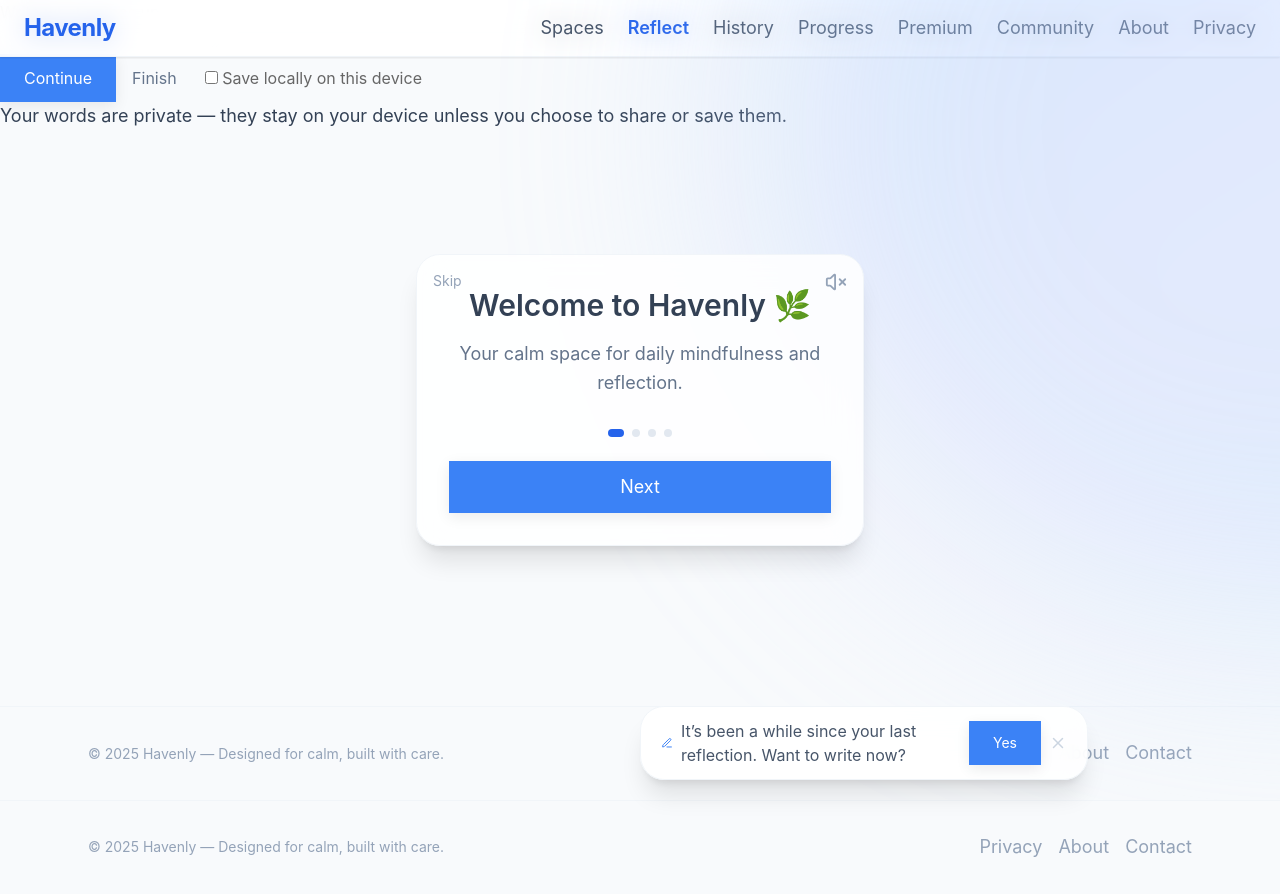
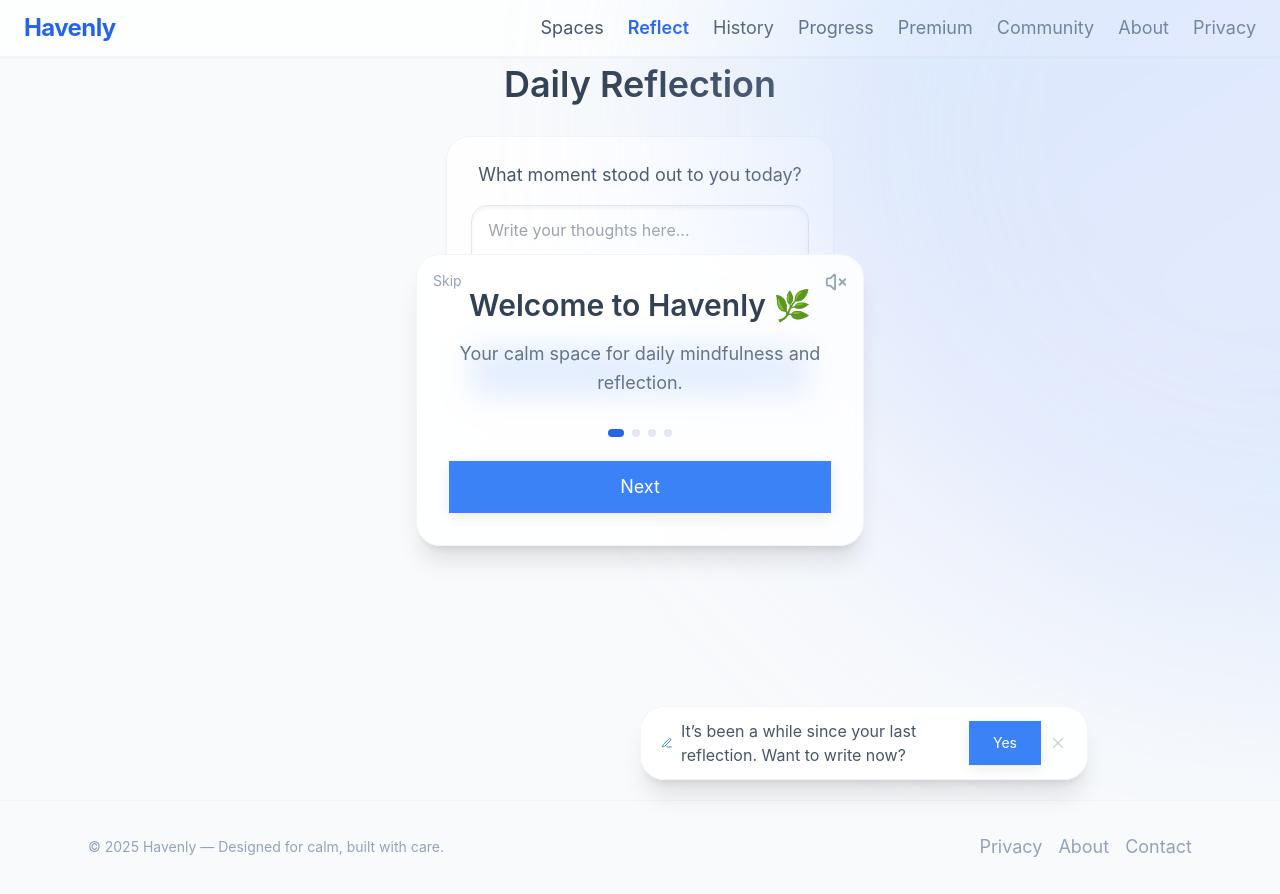
Before and after one commit to Khrboshi/havenly, a Next.js app: page /reflect in a window 1280 px wide. Built offline with nearby package versions, Linux system fonts and the light colour scheme.

Commit message:
Update reflect.js

```diff
--- a/pages/reflect.js
+++ b/pages/reflect.js
@@ -1,145 +1,140 @@
-import Head from 'next/head'
-import Header from '../components/Header'
-import Footer from '../components/Footer'
-import { useState, useEffect } from 'react'
-import prompts from '../data/prompts.json'
+"use client";
+
+import { useEffect, useState } from "react";
+import Head from "next/head";
+import { motion, AnimatePresence } from "framer-motion";
+import { CheckCircle, RefreshCw } from "lucide-react";
 
 export default function Reflect() {
-  const [i, setI] = useState(0)
-  const [text, setText] = useState('')
-  const [notes, setNotes] = useState([])
-  const [saveLocal, setSaveLocal] = useState(false)
+  const prompts = [
+    "What moment stood out to you today?",
+    "What did you learn or notice about yourself?",
+    "What would you like to release before tomorrow?",
+  ];
 
-  // Load saved session from localStorage
-  useEffect(() => {
-    try {
-      const savedOpt = localStorage.getItem('havenly_save_local')
-      if (savedOpt === 'true') setSaveLocal(true)
-      if (savedOpt === 'true') {
-        const s = localStorage.getItem('havenly_last_session')
-        if (s) setNotes(JSON.parse(s))
-      }
-    } catch (e) {
-      console.error(e)
-    }
-  }, [])
+  const [step, setStep] = useState(0);
+  const [answers, setAnswers] = useState([]);
+  const [completed, setCompleted] = useState(false);
 
-  // Save preference for local saving
-  useEffect(() => {
-    try {
-      if (saveLocal) localStorage.setItem('havenly_save_local', 'true')
-      else localStorage.removeItem('havenly_save_local')
-    } catch (e) {
-      console.error(e)
-    }
-  }, [saveLocal])
+  // ✅ Save last reflection date and update stats
+  const saveReflection = () => {
+    const entry = {
+      text: answers.join("\n\n"),
+      date: new Date().toISOString(),
+    };
 
-  // Move to next prompt
-  function next() {
-    if (!text.trim()) return
-    const newNotes = [...notes, text.trim()]
-    setNotes(newNotes)
-    setText('')
-    setI(i + 1)
-    if (saveLocal) {
-      try {
-        localStorage.setItem('havenly_last_session', JSON.stringify(newNotes))
-      } catch (e) {
-        console.error(e)
-      }
-    }
-  }
+    // Save in localStorage
+    const stored = JSON.parse(localStorage.getItem("reflections") || "[]");
+    localStorage.setItem("reflections", JSON.stringify([...stored, entry]));
 
-  // Finish session
-  function finish() {
-    if (saveLocal) {
-      try {
-        localStorage.setItem('havenly_last_session', JSON.stringify(notes))
-      } catch (e) {
-        console.error(e)
-      }
-    }
-    setI(prompts.length)
-  }
+    // Mark last reflection date (for DailyNudge)
+    localStorage.setItem("lastReflectionDate", entry.date);
 
-  // Restart reflection
-  function restart() {
-    setI(0)
-    setText('')
-    setNotes([])
-    try {
-      localStorage.removeItem('havenly_last_session')
-    } catch (e) {
-      console.error(e)
-    }
-  }
+    // Update cumulative progress counter
+    const total = stored.length + 1;
+    localStorage.setItem("totalReflections", total);
 
-  // If all prompts are done
-  if (i >= prompts.length) {
-    return (
-      <>
-        <Head><title>Reflection • Havenly</title></Head>
-        <Header />
-        <main className="container reflect-end">
-          <h2>You’re done — thank you for being here.</h2>
-          <div className="result-card">
-            {notes.map((n, idx) => (
-              <p key={idx}>• {n}</p>
-            ))}
-          </div>
-          <p className="muted">
-            This reflection stayed on your device
-            {saveLocal ? ' (saved locally)' : ''}.
-          </p>
-          <div className="row">
-            <a href="/rooms" className="btn-ghost">Back to Spaces</a>
-            <button className="btn-primary" onClick={restart}>Do another</button>
-          </div>
-        </main>
-        <Footer />
-      </>
-    )
-  }
+    // Trigger completion animation
+    setCompleted(true);
+  };
 
-  // Normal reflection screen
-  const currentPrompt = prompts[i]
+  const handleChange = (e) => {
+    const copy = [...answers];
+    copy[step] = e.target.value;
+    setAnswers(copy);
+  };
+
+  const next = () => {
+    if (step < prompts.length - 1) setStep(step + 1);
+    else saveReflection();
+  };
 
   return (
     <>
-      <Head><title>Reflect • Havenly</title></Head>
-      <Header />
-      <main className="container reflect">
-        {currentPrompt?.category && (
-          <h4 className="muted">{currentPrompt.category}</h4>
-        )}
-        <h2>{currentPrompt?.prompt}</h2>
+      <Head>
+        <title>Reflect — Havenly</title>
+        <meta
+          name="description"
+          content="Reflect mindfully on your day — guided prompts that help you grow calm and clarity."
+        />
+      </Head>
 
-        <textarea
-          value={text}
-          onChange={e => setText(e.target.value)}
-          placeholder="Write what comes up…"
-        />
+      <motion.main
+        initial={{ opacity: 0, y: 20 }}
+        animate={{ opacity: 1, y: 0 }}
+        transition={{ duration: 0.5 }}
+        className="max-w-2xl mx-auto py-16 px-6 text-center"
+      >
+        <h1 className="text-4xl font-semibold mb-8 text-slate-800 dark:text-slate-100">
+          Daily Reflection
+        </h1>
 
-        <div className="row" style={{ alignItems: 'center' }}>
-          <button className="btn-primary" onClick={next} disabled={!text.trim()}>
-            Continue
-          </button>
-          <button className="btn-ghost" onClick={finish}>Finish</button>
-          <label style={{ marginLeft: 12, color: '#666' }}>
-            <input
-              type="checkbox"
-              checked={saveLocal}
-              onChange={e => setSaveLocal(e.target.checked)}
-            />{' '}
-            Save locally on this device
-          </label>
-        </div>
+        <AnimatePresence mode="wait">
+          {!completed ? (
+            <motion.div
+              key={step}
+              initial={{ opacity: 0, y: 10 }}
+              animate={{ opacity: 1, y: 0 }}
+              exit={{ opacity: 0, y: -10 }}
+              transition={{ duration: 0.3 }}
+              className="bg-white/80 dark:bg-slate-800/80 backdrop-blur border border-slate-200 dark:border-slate-700 rounded-2xl shadow-sm p-6"
+            >
+              <p className="text-lg text-slate-700 dark:text-slate-200 mb-4">
+                {prompts[step]}
+              </p>
 
-        <p className="muted">
-          Your words are private — they stay on your device unless you choose to share or save them.
+              <textarea
+                value={answers[step] || ""}
+                onChange={handleChange}
+                placeholder="Write your thoughts here..."
+                className="input min-h-[140px] mb-4"
+              />
+
+              <button onClick={next} className="btn-primary w-full">
+                {step === prompts.length - 1 ? "Finish Reflection" : "Next"}
+              </button>
+            </motion.div>
+          ) : (
+            // ✅ Completion animation
+            <motion.div
+              key="completed"
+              initial={{ scale: 0.9, opacity: 0 }}
+              animate={{ scale: 1, opacity: 1 }}
+              exit={{ opacity: 0 }}
+              transition={{ duration: 0.5, ease: "easeOut" }}
+              className="flex flex-col items-center justify-center space-y-4"
+            >
+              <CheckCircle className="text-green-500 w-16 h-16" />
+              <h2 className="text-2xl font-semibold text-slate-800 dark:text-slate-100">
+                Great work!
+              </h2>
+              <p className="text-slate-600 dark:text-slate-300 max-w-md">
+                Your reflection has been saved. Each day brings a new step
+                toward greater calm and awareness.
+              </p>
+              <div className="flex gap-4 mt-4">
+                <a href="/progress" className="btn-secondary">
+                  View Progress
+                </a>
+                <button
+                  onClick={() => {
+                    setCompleted(false);
+                    setStep(0);
+                    setAnswers([]);
+                  }}
+                  className="btn-primary flex items-center gap-2"
+                >
+                  <RefreshCw size={16} /> New Reflection
+                </button>
+              </div>
+            </motion.div>
+          )}
+        </AnimatePresence>
+
+        <p className="text-center text-slate-500 text-sm mt-8">
+          Your reflections stay private in your browser.
         </p>
-      </main>
-      <Footer />
+      </motion.main>
     </>
-  )
+  );
 }
```
